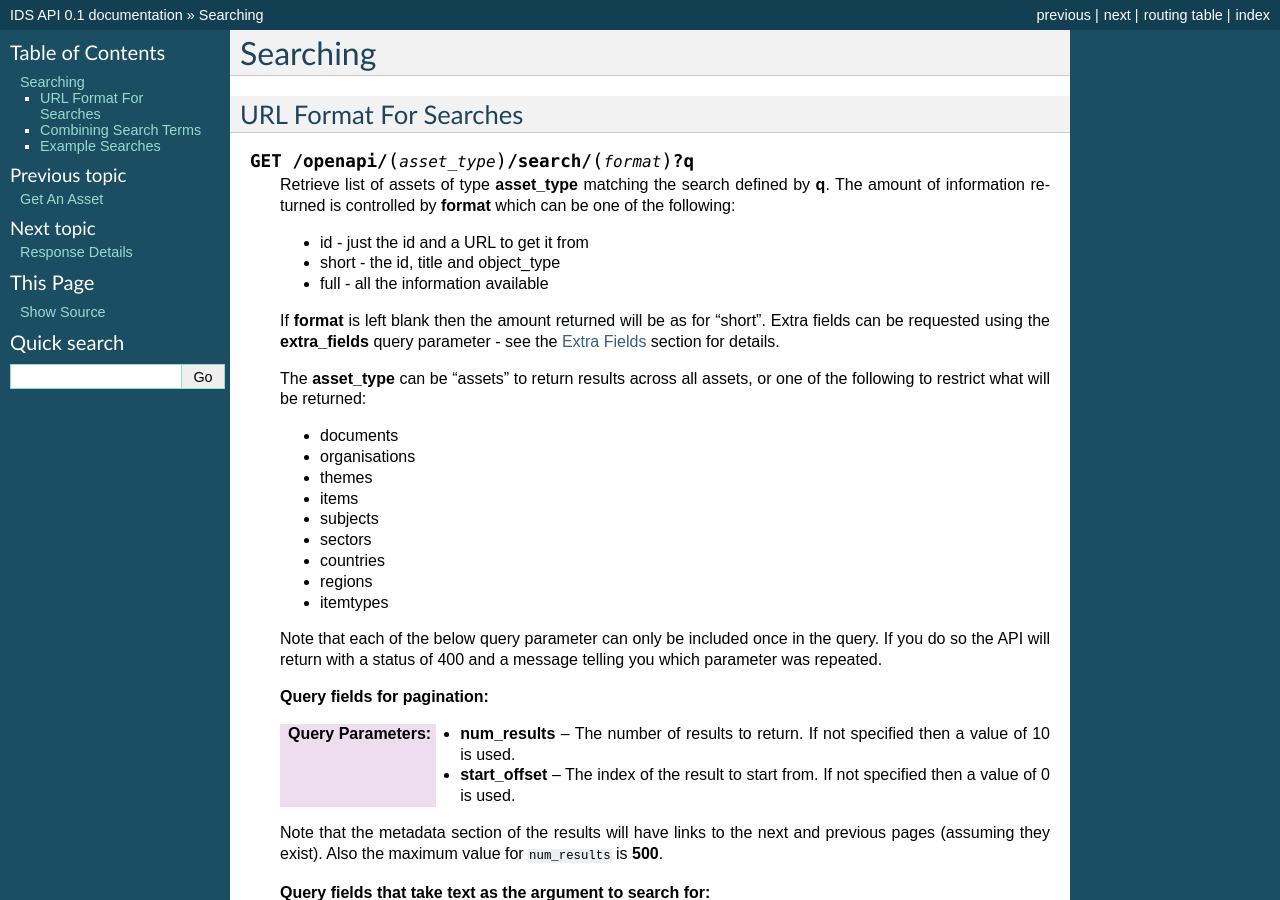
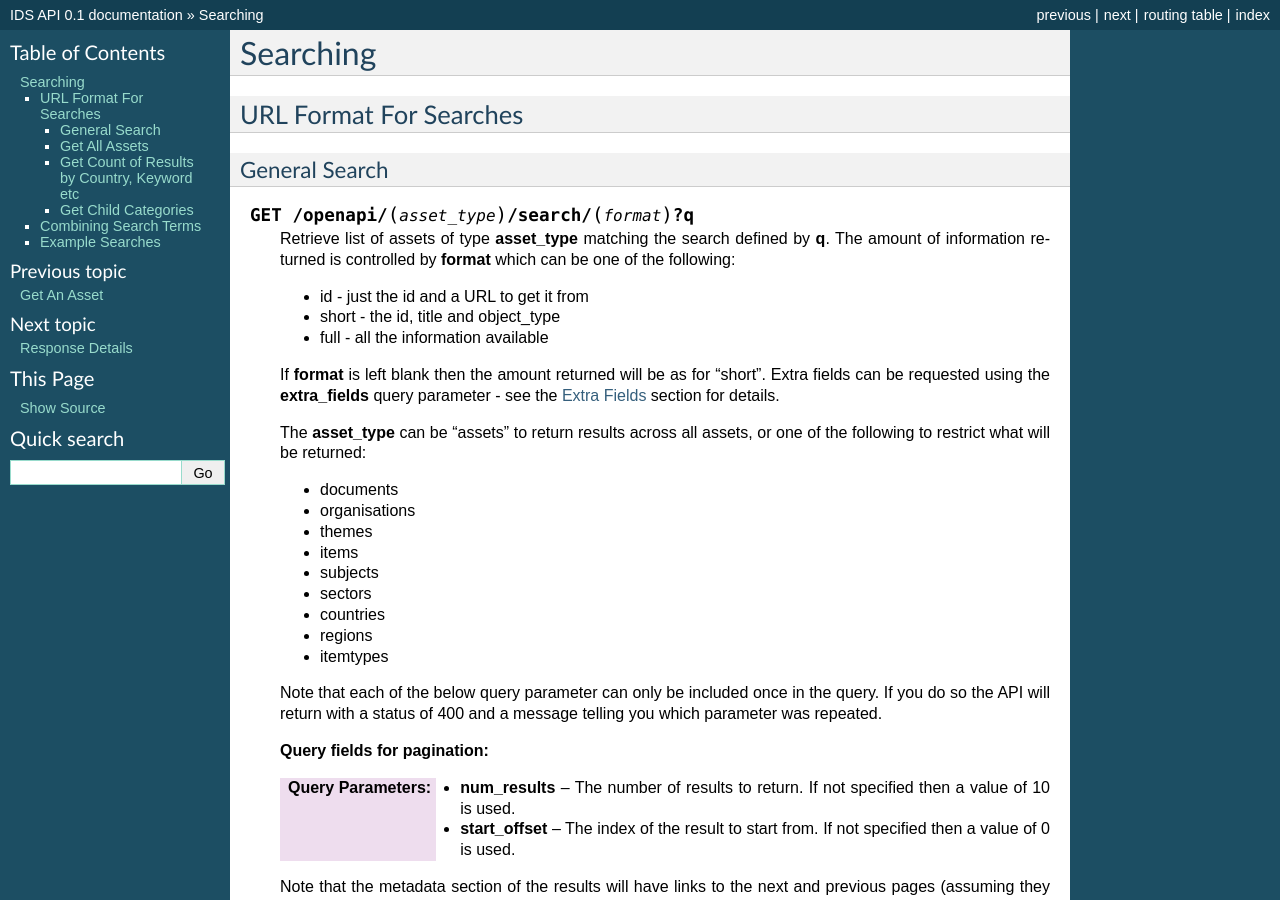
Before and after one commit to oriel-hub/api, a Sphinx documentation site: the page built from docs/searching.rst, in a window 1280 px wide and 900 px high. Built offline with Sphinx 7.4.7, drawn with Linux system fonts in a browser that asks for light colours; some of the changed text lies outside the part shown.

Commit message:
fixed up rst headers
git-svn-id: https://svn.aptivate.org/svn/idsapi/dev@5412 679a26be-e637-0410-a801-b7d8065a4221

```diff
--- a/docs/index.rst
+++ b/docs/index.rst
@@ -3,6 +3,7 @@
    You can adapt this file completely to your liking, but it should at least
    contain the root `toctree` directive.
 
+===================================
 Welcome to IDS API's documentation!
 ===================================
 
--- a/docs/intro.rst
+++ b/docs/intro.rst
@@ -1,3 +1,4 @@
+============
 Introduction
 ============
 
@@ -8,14 +9,14 @@
 asset stored in the IDS datasets.
 
 Root URL
---------
+========
 
 The root URL is ``/openapi/``. If you load that URL you will get some example
 URLs to load, along with a basic guide to the format, and a link to this
 documentation.
 
 Examples
---------
+========
 
 To find all documents that mention UNDP you could use:
 
--- a/docs/response.rst
+++ b/docs/response.rst
@@ -1,8 +1,9 @@
+================
 Response Details
 ================
 
 Response Format
----------------
+===============
 
 The data can be returned as JSON or as XML (or as a nice HTML page which by
 default shows formatted JSON - handy for exploring the interface). You specify
@@ -69,7 +70,7 @@
 item will be the number of times the category appears in the results.
 
 Example Responses
------------------
+=================
 
 *(Note that all the below examples are nicely formatted, the actual format will
 not have the whitespace.)*
--- a/docs/searching.rst
+++ b/docs/searching.rst
@@ -1,8 +1,12 @@
+=========
 Searching
 =========
 
 URL Format For Searches
------------------------
+=======================
+
+General Search
+--------------
 
 .. http:get:: /openapi/(asset_type)/search/(format)?q
 
@@ -127,6 +131,9 @@
    :statuscode 400: The URL was in an invalid format. There will be a message explaining why.
    :statuscode 500: There was a server fault. Try again later.
 
+Get All Assets
+--------------
+
 .. http:get:: /openapi/(asset_type)/all/(format)
 
    Retrieve list of assets of type **asset_type**. This will return all the assets.
@@ -136,6 +143,9 @@
    The only query parameters allowed are **extra_fields** and the various
    **sort_by** arguments, which all work as for the search query. *sort_by is not
    implemented yet.*
+
+Get Count of Results by Country, Keyword etc
+--------------------------------------------
 
 .. http:get:: /openapi/(asset_type)/country_count/
 .. http:get:: /openapi/(asset_type)/keyword_count/
@@ -157,6 +167,9 @@
 
    **Example:** ``/openapi/documents/country_count/?q=undp``
 
+Get Child Categories
+--------------------
+
 .. http:get:: /openapi/(category_type)/(int:asset_id)/children/(format)
 
    Retrieve the child categories for the category with the given **asset_id**.
@@ -174,7 +187,7 @@
    **Example:** ``/openapi/themes/34/children/full``
 
 Combining Search Terms
-----------------------
+======================
 
 If you have multiple search terms in the query parameters, then the items
 returned will be those that match *all* of the search terms. To put it another
@@ -227,7 +240,7 @@
    url += 'theme=' + url.encode('gender|climate change')
 
 Example Searches
-----------------
+================
 
 To find all entries that mention UNDP you would use:
 
```
Also changed, not shown: docs/get_asset.rst (+9 -2 lines).
